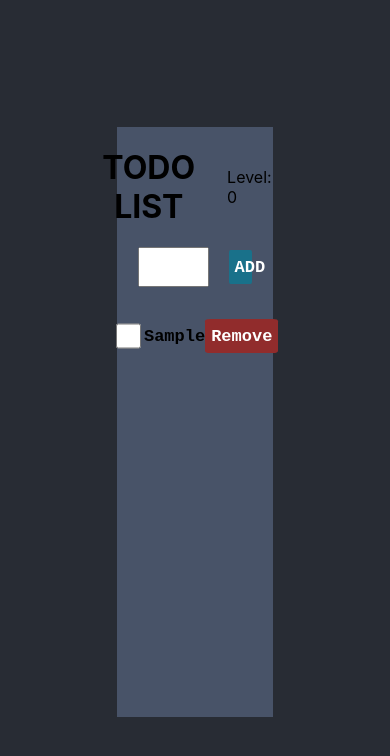
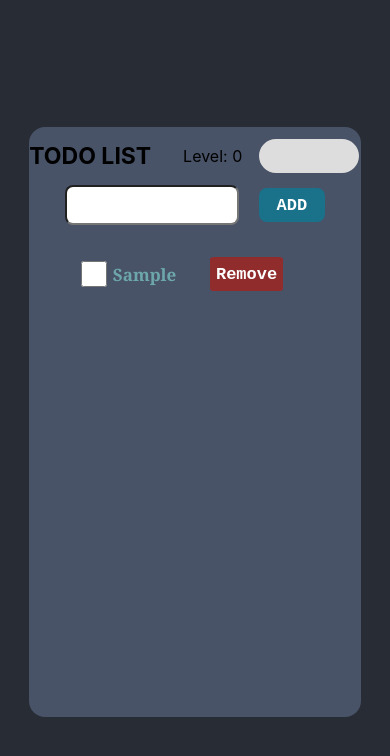
Before and after one commit to LeonardoCampana/Todo-list, a React (Create React App) app in the folder todolist/: page / in a window 390 px wide. Both pictures are taken after typing "Sample" into the empty fields and a click on the button "ADD". Shown: the top 756 px of the page. Built offline with nearby package versions, Linux system fonts and the light colour scheme.

Commit message:
melhorias visuais e responsividade (a finalizar)

```diff
--- a/todolist/src/App.css
+++ b/todolist/src/App.css
@@ -46,9 +46,10 @@ body{
 }
 
 main{
-    height: 70vh;
+    height: 75vh;
     width: 40vw;
     background-color: #485368;
+    border-radius: 1rem;
 }
 
 .AddTasks{
@@ -64,6 +65,7 @@ main{
   font-size: 17px;
   font-family: monospace;
   font-weight: 600;
+  border-radius: 0.5rem;
 }
 
 .AddTasks > button{
@@ -76,13 +78,11 @@ main{
   color: white;
   border: none;
   cursor: pointer;
-  border-radius: 7%;
+  border-radius: 0.5rem;
 }
 
 .tasksContainer{
   display: flex;
-  justify-content: center;
-  align-items: center;
   flex-direction: column;
   row-gap: 15px;
   margin-top: 2rem;
@@ -91,8 +91,10 @@ main{
 
 .textTasks{
   font-size: 17px;
-  font-family: monospace;
+  font-family: Cambria, Cochin, Georgia, Times, 'Times New Roman', serif;
   font-weight: 600;
+  color: #6da7ac;
+  margin-right: 1rem;
 }
 
 .removeTasksBtn{
@@ -116,9 +118,10 @@ main{
 
 .tasks{
   display: flex;
-  justify-content: center;
   align-items: center;
   flex-direction: row;
+  padding-left: 3rem;
+  gap: 0.2rem;
 }
 
 .xpBar {
@@ -148,3 +151,72 @@ main{
   width: 20vw;
   column-gap: 1rem;
 }
+
+/* responsividade */
+
+/* TODO: FINALIZAR A RESPONSIVIDADE, ainda esta cagada */
+
+@media (max-width: 767px) {
+  main {
+    width: 85vw;
+    height: 70vh;
+  }
+
+  h1{
+    font-size: 23px;
+  }
+
+  .header{
+    justify-content:left;
+  }
+
+  span{
+    width: 20vw;
+  }
+  .xpBarContainer{
+    width: 45vw;
+    column-gap: 0.1rem;
+  }
+
+  .AddTasks > input {
+    width: 50%;
+  }
+
+  .AddTasks > button {
+    width: 20%;
+  }
+}
+
+
+@media (min-width: 768px) {
+  main {
+    width: 40vw;
+    height: 70vh;
+  }
+
+  .xpBarContainer{
+    width: 23vw;
+  }
+
+  .AddTasks > input{
+    width: 40%;
+  }
+
+}
+
+
+@media (min-width: 1440px) {
+  main {
+    width: 40vw;
+    height: 70vh;
+  }
+
+  .xpBarContainer{
+    width: 15vw;
+  }
+
+  .AddTasks > input{
+    width: 30%;
+  }
+
+}
--- a/todolist/src/App.jsx
+++ b/todolist/src/App.jsx
@@ -78,9 +78,9 @@ function App() {
       </div>
       <div className='tasksContainer'>
         {tasks.map(task => (
-          <div className='tasks' key={task.id} style={{textDecoration: task.completed? 'line-through' : 'none'}} >
+          <div className='tasks' key={task.id} >
             <input className='checkboxTasks' type="checkbox" checked={task.completed} onChange={() => toggleCompleted(task.id)}/>
-            <span className='textTasks'>{task.text}</span>
+            <span className='textTasks' style={{color: task.completed? '#2bda31' : '#6da7ac', important: true}}>{task.text}</span>
             <button onClick={() => removeTask(task.id)} className='removeTasksBtn'>Remove</button>
           </div>
         ))}
```
